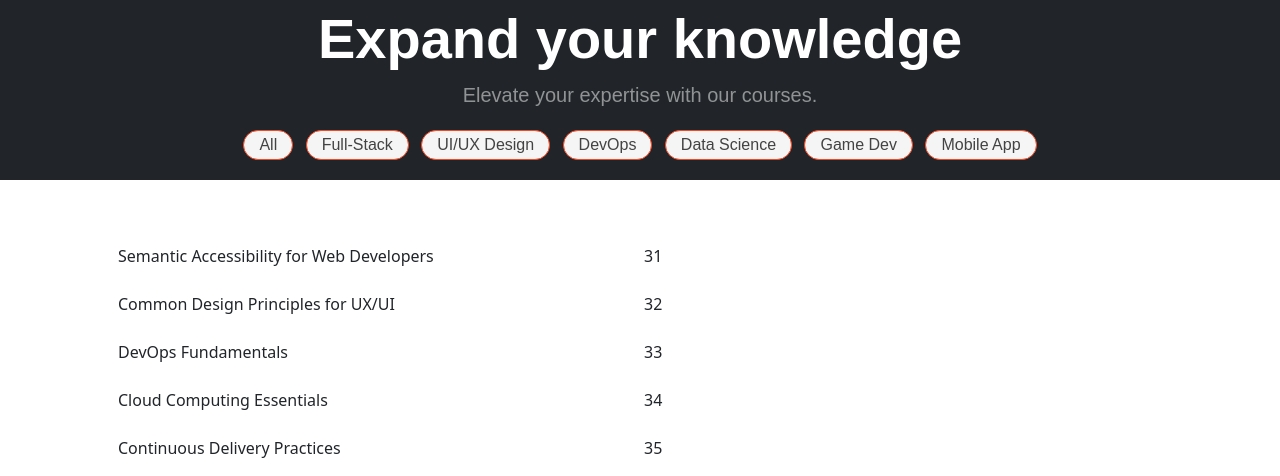
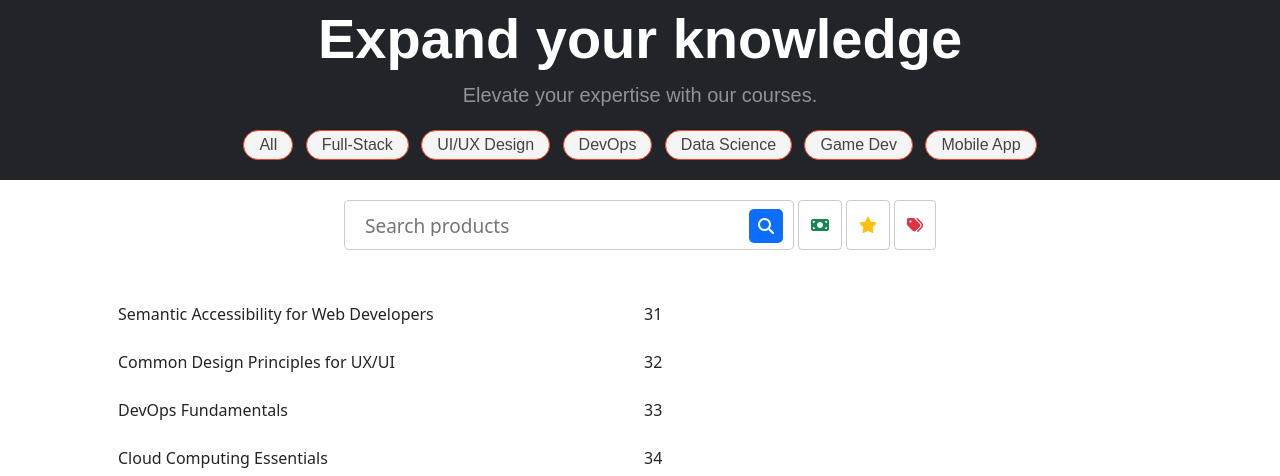
Before and after one commit to Noah-Samawi/ci-swag, a Django app: page /programs/ in a window 1280 px wide. Shown: the part 133-609 px from the top of the page. Run offline with Django 3.2, Linux system fonts and the light colour scheme; data comes from the database, SQL or seed files in the repository; parts of the project's set-up code (start-up, migrations or seed data) failed here and were passed over; some libraries are stand-ins or nearby versions.

Commit message:
Implement search/filter functionality on program page #25

```diff
--- a/programs/templates/programs/programs.html
+++ b/programs/templates/programs/programs.html
@@ -41,6 +41,13 @@
 {% block content %}
     <!-- Section-->
     <section class="py-3 bg-white">
+
+        {% url 'programs' as url %}
+        {% with url=url %}
+            {% include "includes/searchbar.html" %}
+        {% endwith %}
+
+
       <div class="container px-4 px-lg-5 mt-5">
           <div
             class="row gx-2 gy-2 row-cols-lg-2 justify-content-center"
--- a/programs/views.py
+++ b/programs/views.py
@@ -2,6 +2,9 @@
 
 from django.shortcuts import render, get_object_or_404
 from .models import Program
+
+from products.utils import filter_and_sort_products
+
 
 
 
@@ -10,12 +13,21 @@ def all_programs(request):
     """ A view to show all programs, including sorting and search queries """
     programs = Program.objects.all()
 
+    filtered_products, query, categories, sort, direction, category = \
+        filter_and_sort_products(products=programs, request=request)
+
     context = {
-        'programs': programs,
-
+        'programs': filtered_products,
+        'search_term': query,
+        'current_categories': categories,
+        'sort': sort,
+        'direction': direction,
+        'query': query,
+        'category': category
     }
 
     return render(request, 'programs/programs.html', context)
+
 
 
 def program_detail(request, program_id):
```
